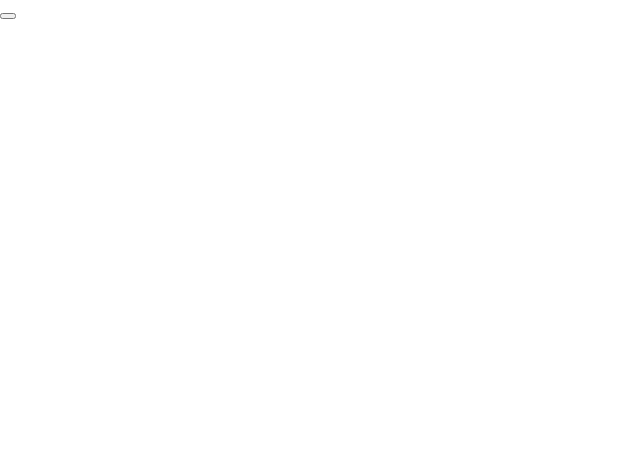
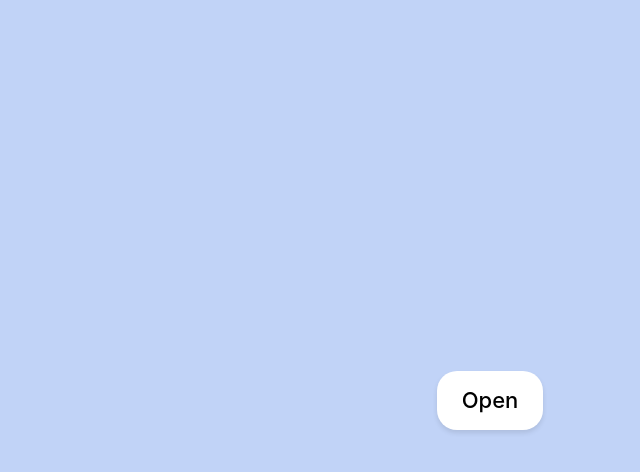
Before and after one commit to djambo05/modal-window, a React (Create React App) app: page / in a window 1280 px wide. Shown: the top 472 px of the page, without its empty margins (0-640 px from the left). Built offline with nearby package versions, Linux system fonts and the light colour scheme.

Commit message:
feature: css button

```diff
--- a/src/App.js
+++ b/src/App.js
@@ -3,7 +3,7 @@ import "./index.scss";
 function App() {
   return (
     <div className="App">
-      <button></button>
+      <button className="modal-btn">Open</button>
       <div>
         <div>
           <svg></svg>
--- a/src/index.scss
+++ b/src/index.scss
@@ -1,8 +1,42 @@
+* {
+  font-family: -apple-system, BlinkMacSystemFont, 'Segoe UI', 'Roboto', 'Oxygen', 'Ubuntu',
+    'Cantarell', 'Fira Sans', 'Droid Sans', 'Helvetica Neue', sans-serif;
+}
+
 body {
   margin: 0;
-  font-family: -apple-system, BlinkMacSystemFont, 'Segoe UI', 'Roboto', 'Oxygen',
-    'Ubuntu', 'Cantarell', 'Fira Sans', 'Droid Sans', 'Helvetica Neue',
-    sans-serif;
   -webkit-font-smoothing: antialiased;
   -moz-osx-font-smoothing: grayscale;
+  background-color: #c1d3f7;
 }
+
+.App {
+  display: flex;
+  align-items: center;
+  justify-content: center;
+  height: 100vh;
+  text-align: center;
+}
+
+.modal-btn {
+  background: #fff;
+  padding: 18px 25px;
+  border-radius: 20px;
+  font-weight: 500;
+  border: 0;
+  outline: none;
+  font-size: 22px;
+  cursor: pointer;
+  line-height: 23px;
+  box-shadow: 0 3px 5px rgba(0, 0, 0, 0.1);;
+  transition: all 0.1s ease-in-out;
+
+  &:hover {
+    box-shadow: 0 8px 10px rgba(0, 0, 0, 0.1);
+  }
+
+  &:active {
+    box-shadow: 0 1px 1px rgba(0, 0, 0, 0.1);
+    transform: translateY(0);
+  }
+}
```
